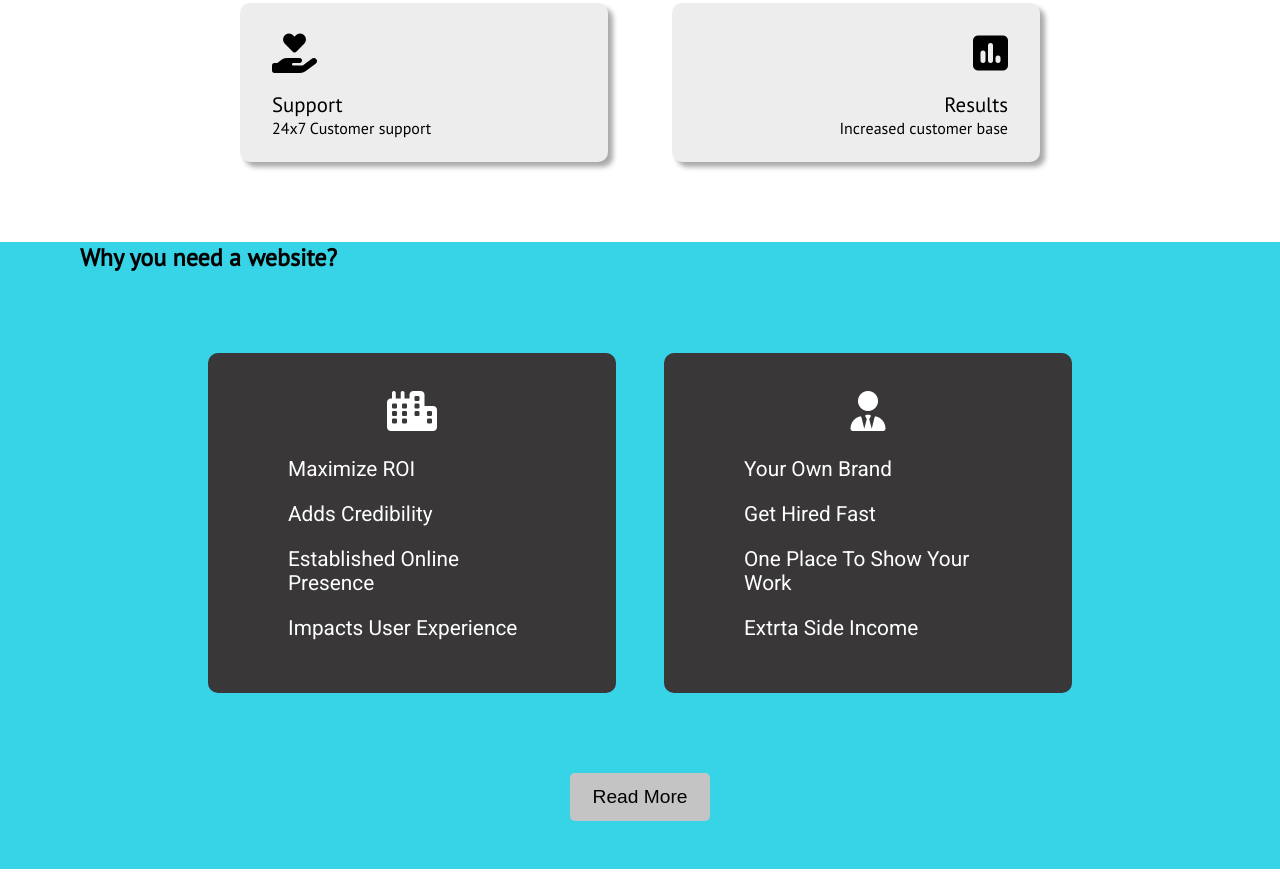
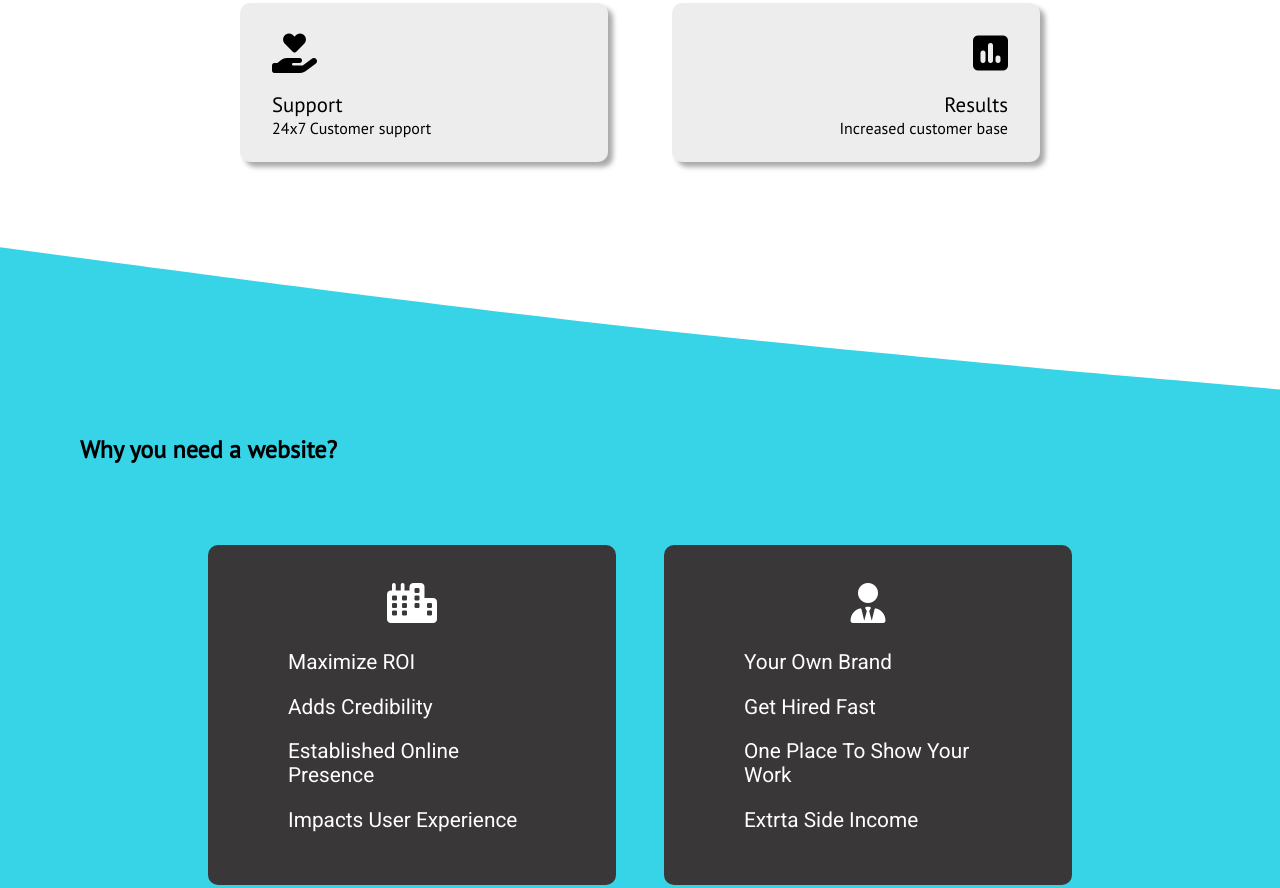
Before and after one commit to kisaraF/Private-Website.github.io, a plain HTML site: page index.html in a window 1280 px wide. Shown: the part 666-1554 px from the top of the page. Drawn offline with Linux system fonts and the light colour scheme.

Commit message:
Made curvy background

```diff
--- a/blog.css
+++ b/blog.css
@@ -11,7 +11,7 @@
 }
 
 #blog{
-   margin: 5em 0;
+   margin: -1em 0 5em 0;
    padding: 0 5em;
    background-color: #37D3E7;
 }
--- a/index.html
+++ b/index.html
@@ -28,7 +28,7 @@
          <!-- Overlay content -->
          <div class="overlay-content">
             <a id="nav-link" href="#features">Features</a>
-            <a id="nav-link" href="#">Blog</a>
+            <a id="nav-link" href="#blog">Blog</a>
             <a id="nav-link" href="#">Portfolio</a>
             <a id="nav-link" href="#">About</a>
             <a id="nav-link" href="#">Contact</a>
@@ -87,6 +87,11 @@
    </section>
 
    <!--Blog Section-->
+   <svg xmlns="http://www.w3.org/2000/svg" viewBox="0 0 1440 320">
+      <path fill="#37D3E7" fill-opacity="1"
+         d="M0,96L120,112C240,128,480,160,720,186.7C960,213,1200,235,1320,245.3L1440,256L1440,320L1320,320C1200,320,960,320,720,320C480,320,240,320,120,320L0,320Z">
+      </path>
+   </svg>
    <section id="blog">
       <div class="title">
          <h1>Why you need a website?</h1>
```
